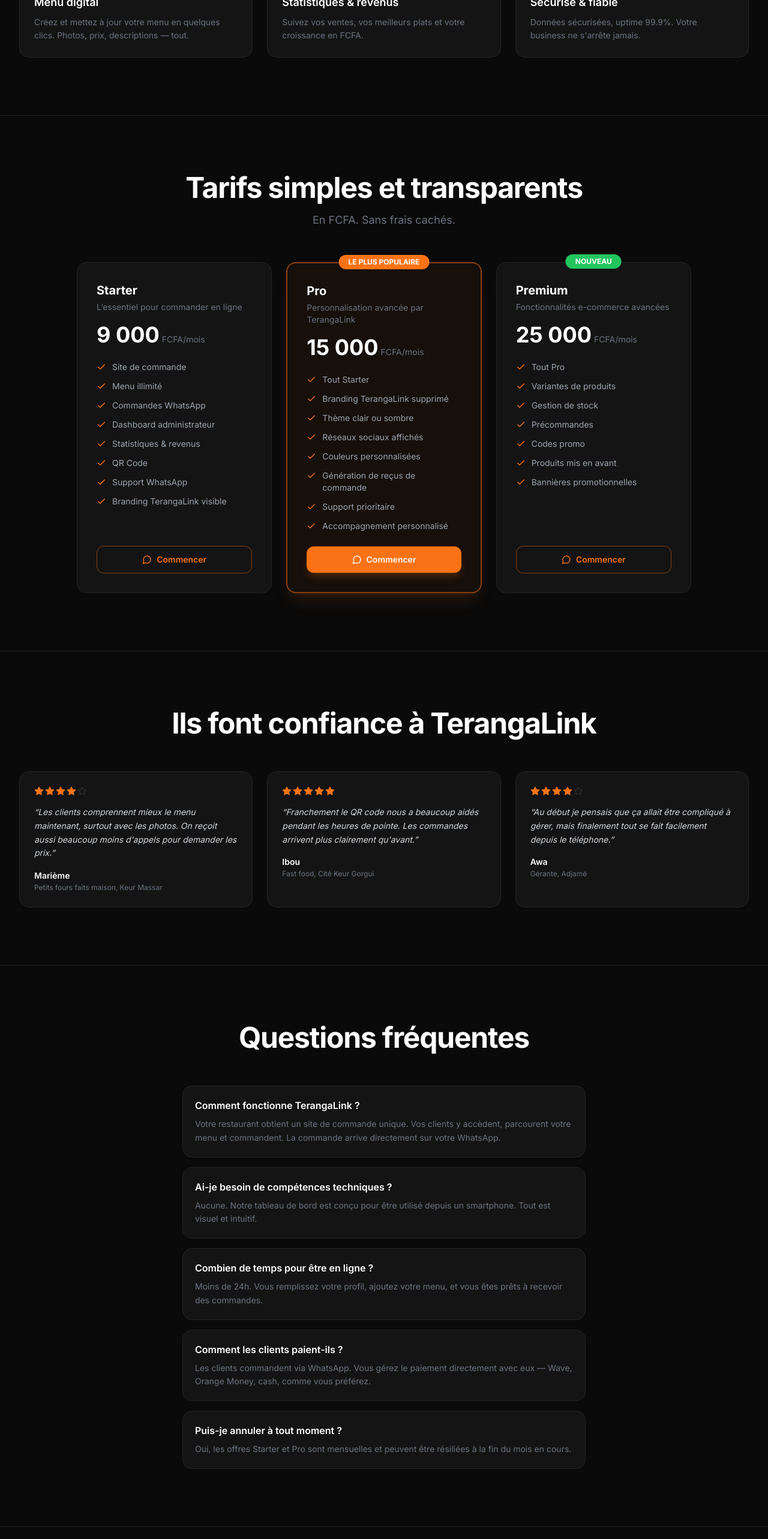
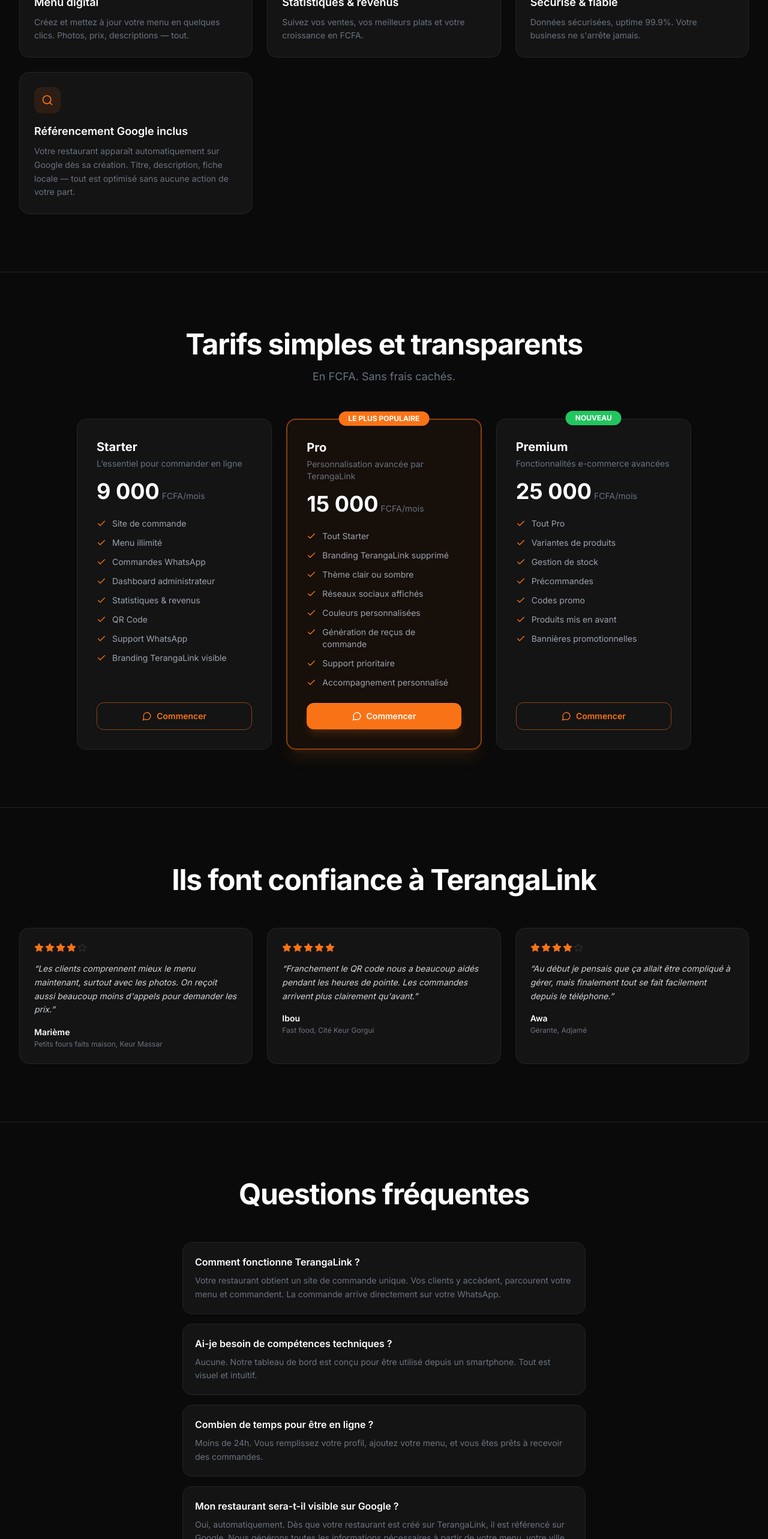
Before and after one commit to kiaflower/terangalink, a Next.js app: page / in a window 1280 px wide. Shown: the part 1380-3946 px from the top of the page at 60% size. Built offline with nearby package versions, Linux system fonts and the light colour scheme; no server answers; the database is empty.

Commit message:
feat: ajout SEO dans features et FAQ landing page

```diff
--- a/src/app/page.tsx
+++ b/src/app/page.tsx
@@ -2,7 +2,7 @@
 import { LandingNav } from '@/components/landing/LandingNav'
 import { getPlatformSettings } from '@/lib/settings'
 import {
-  Zap, Smartphone, Shield, Globe,
+  Zap, Smartphone, Shield, Globe, Search,
   Check, Star, ArrowRight, UtensilsCrossed, ShoppingBag, BarChart3, MessageCircle,
   Mail, Phone,
 } from 'lucide-react'
@@ -25,6 +25,7 @@
   { icon: UtensilsCrossed, title: 'Menu digital', description: "Créez et mettez à jour votre menu en quelques clics. Photos, prix, descriptions — tout." },
   { icon: BarChart3, title: 'Statistiques & revenus', description: 'Suivez vos ventes, vos meilleurs plats et votre croissance en FCFA.' },
   { icon: Shield, title: 'Sécurisé & fiable', description: "Données sécurisées, uptime 99.9%. Votre business ne s'arrête jamais." },
+  { icon: Search, title: 'Référencement Google inclus', description: "Votre restaurant apparaît automatiquement sur Google dès sa création. Titre, description, fiche locale — tout est optimisé sans aucune action de votre part." },
 ]
 
 const plans = [
@@ -67,8 +68,9 @@
   { q: 'Comment fonctionne TerangaLink ?', a: "Votre restaurant obtient un site de commande unique. Vos clients y accèdent, parcourent votre menu et commandent. La commande arrive directement sur votre WhatsApp." },
   { q: "Ai-je besoin de compétences techniques ?", a: "Aucune. Notre tableau de bord est conçu pour être utilisé depuis un smartphone. Tout est visuel et intuitif." },
   { q: "Combien de temps pour être en ligne ?", a: "Moins de 24h. Vous remplissez votre profil, ajoutez votre menu, et vous êtes prêts à recevoir des commandes." },
+  { q: 'Mon restaurant sera-t-il visible sur Google ?', a: "Oui, automatiquement. Dès que votre restaurant est créé sur TerangaLink, il est référencé sur Google. Nous générons toutes les informations nécessaires à partir de votre menu, votre ville et votre type de cuisine — sans aucune action de votre part. Vos clients peuvent vous trouver en tapant votre nom sur Google, et quand ils partagent votre lien sur WhatsApp, une belle carte visuelle apparaît avec votre photo, votre nom et votre ville." },
   { q: "Comment les clients paient-ils ?", a: "Les clients commandent via WhatsApp. Vous gérez le paiement directement avec eux — Wave, Orange Money, cash, comme vous préférez." },
-  { q: "Puis-je annuler à tout moment ?", a: "Oui, les offres Starter et Pro sont mensuelles et peuvent être résiliées à la fin du mois en cours." },
+  { q: "Puis-je annuler à tout moment ?", a: "Oui, les offres Starter, Pro et Premium sont mensuelles et peuvent être résiliées à la fin du mois en cours." },
 ]
 
 export default async function HomePage() {
```
